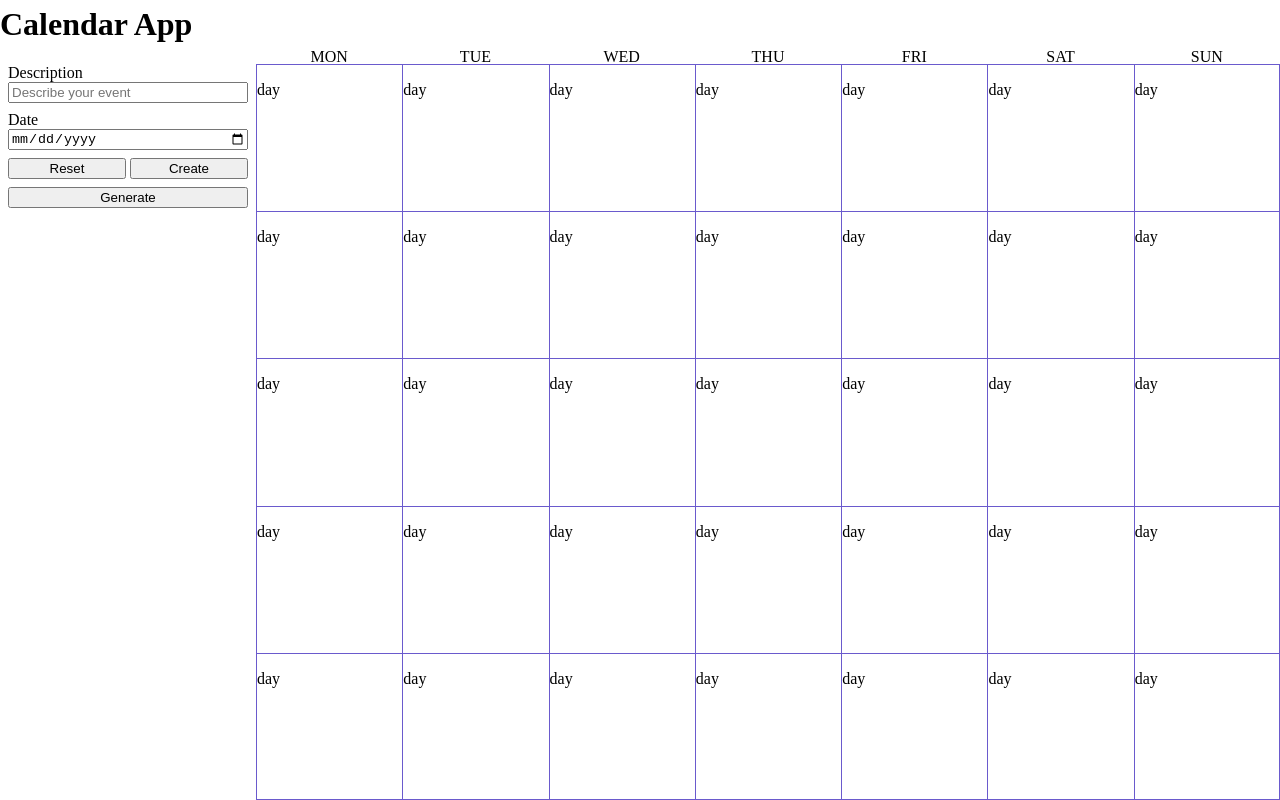
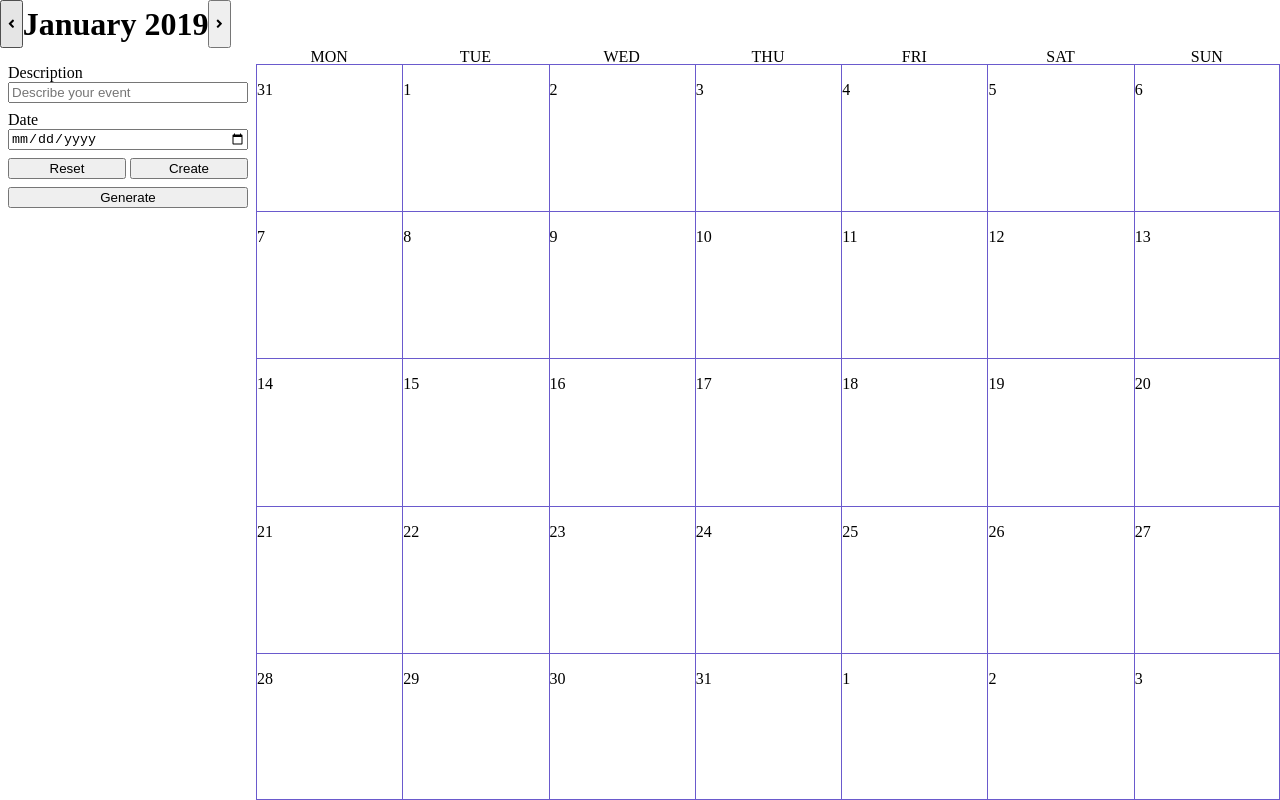
Before and after one commit to VAggrippino/betacode_interview_01, a React app in the folder 04_calendar/: page / in a window 1280 px wide. Built offline with nearby package versions, Linux system fonts and the light colour scheme.

Commit message:
Add Month and Day indicators

```diff
--- a/04_calendar/package.json
+++ b/04_calendar/package.json
@@ -3,6 +3,11 @@
   "version": "0.1.0",
   "private": true,
   "dependencies": {
+    "@fortawesome/fontawesome-svg-core": "^1.2.12",
+    "@fortawesome/free-solid-svg-icons": "^5.6.3",
+    "@fortawesome/react-fontawesome": "^0.1.3",
+    "i": "^0.3.6",
+    "npm": "^6.5.0",
     "react": "^16.7.0",
     "react-dom": "^16.7.0",
     "react-scripts": "2.1.3"
--- a/04_calendar/src/components/App.js
+++ b/04_calendar/src/components/App.js
@@ -3,18 +3,49 @@ import Month from './Month';
 import Controls from './Controls';
 import './scss/App.scss';
 
+import { library } from '@fortawesome/fontawesome-svg-core'
+import { FontAwesomeIcon } from '@fortawesome/react-fontawesome'
+import { faAngleLeft, faAngleRight } from '@fortawesome/free-solid-svg-icons'
+
+library.add(faAngleLeft, faAngleRight);
+
 class App extends React.Component {
+  state = {
+    activeDate: new Date()
+  }
+
+  getMonthName = () => {
+    const month = [
+      'January',
+      'February',
+      'March',
+      'April',
+      'May',
+      'June',
+      'July',
+      'August',
+      'September',
+      'October',
+      'November',
+      'December'
+    ];
+
+    return month[this.state.activeDate.getMonth()];
+  }
+
   render() {
     return (
       <div className="calendar">
         <header className="calendar--header">
-          <h1>Calendar App</h1>
+          <button><FontAwesomeIcon icon="angle-left" /></button>
+          <h1>{this.getMonthName()} {this.state.activeDate.getFullYear()}</h1>
+          <button><FontAwesomeIcon icon="angle-right" /></button>
         </header>
         <aside className="calendar--controls">
           <Controls />
         </aside>
         <main className="calendar--main">
-          <Month />
+          <Month activeDate={this.state.activeDate} />
         </main>
       </div>
     );
--- a/04_calendar/src/components/Month.js
+++ b/04_calendar/src/components/Month.js
@@ -4,6 +4,16 @@ import './scss/Month.scss';
 
 class Month extends React.Component {
   render() {
+    const activeDate = this.props.activeDate;
+
+    // Determine what day of the week the month starts on.
+    // getDay() starts on Sunday, but our calendar starts on Monday.
+    activeDate.setDate(1);
+    const firstOfMonth = (activeDate.getDay() === 0) ? 6 : activeDate.getDay() - 1;
+
+    // setDate() arguments start at 1.
+    const dateViewStart = 1 - firstOfMonth;
+
     return (
       <div className="month">
         <div className="month--daystrip">
@@ -16,9 +26,12 @@ class Month extends React.Component {
           <div>SUN</div>
         </div>
         <div className="month--days">
-          {[...Array(35).keys()].map((day) => {
-            return <MonthDay key={day} />;
-          })}
+          {([...Array(35).keys()].map((day) => {
+            const dayValue = dateViewStart + day;
+            const dayDate = new Date();
+            dayDate.setDate(dayValue);
+            return <MonthDay key={day} date={dayDate.getDate()} />;
+          }))}
         </div>
       </div>
     );
--- a/04_calendar/src/components/MonthDay.js
+++ b/04_calendar/src/components/MonthDay.js
@@ -3,9 +3,11 @@ import './scss/MonthDay.scss';
 
 class MonthDay extends React.Component {
   render() {
+    const myDate = new Date();
+    myDate.setDate(this.props.date);
     return (
       <div className="month--day">
-        <p>day</p>
+        <p>{myDate.getDate()}</p>
       </div>
     );
   }
--- a/04_calendar/src/components/scss/App.scss
+++ b/04_calendar/src/components/scss/App.scss
@@ -21,6 +21,7 @@ body {
 
   .calendar--header {
     flex: 100%;
+    display: flex;
     h1 {
       font-size: $header-height * 2/3;
       margin: 0;
```
Also changed, not shown: 1 other file.
